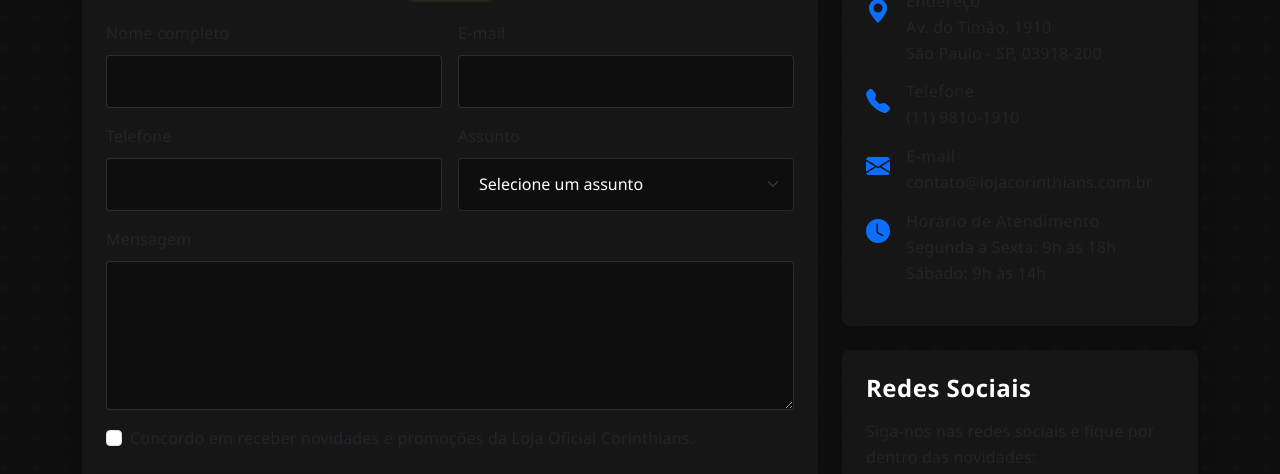
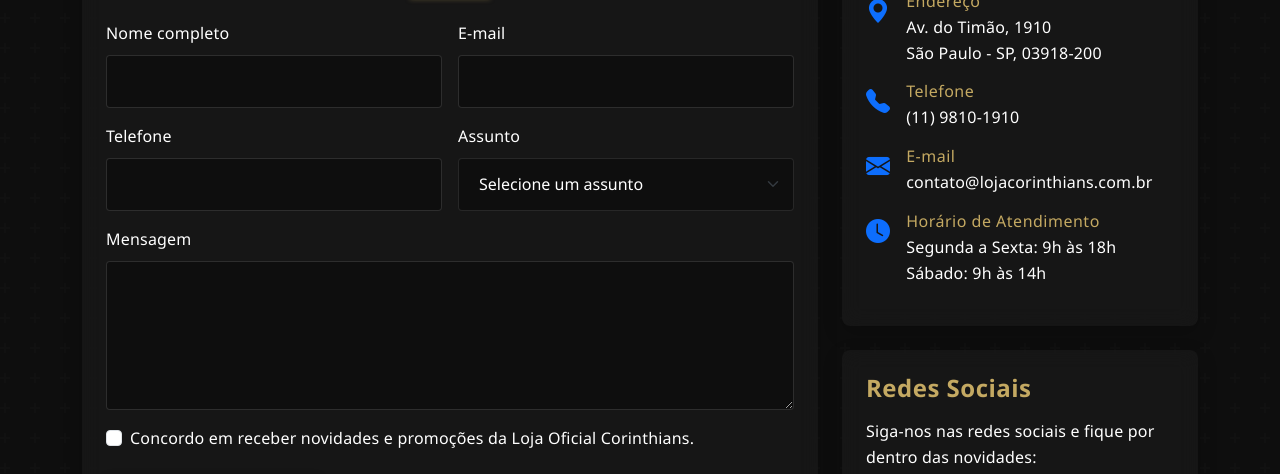
Before and after one commit to br00tm/Venda-Camisas, a plain HTML site: page contato.html in a window 1280 px wide. Shown: the part 467-941 px from the top of the page. Drawn offline with nearby package versions, Linux system fonts and the light colour scheme.

Commit message:
Melhoria na legibilidade do formulário de contato e seções de informação

```diff
--- a/css/styles.css
+++ b/css/styles.css
@@ -396,7 +396,7 @@ footer {
 
 /* Ícones sociais no rodapé */
 .social-icons a {
-    font-size: 1.3rem;
+    color: #FFFFFF !important;
     transition: all var(--transition-speed);
     margin-right: 15px;
     display: inline-block;
@@ -452,6 +452,37 @@ footer {
     color: var(--danger-color);
 }
 
+/* Melhorando a legibilidade do formulário */
+.form-label {
+    color: #FFFFFF;
+    font-weight: 500;
+    margin-bottom: 0.5rem;
+}
+
+.form-check-label {
+    color: #FFFFFF;
+}
+
+/* Melhorando a legibilidade das informações de contato */
+.glass-card .card-body {
+    color: #FFFFFF;
+}
+
+.glass-card .card-title {
+    color: var(--accent-color);
+    font-weight: 600;
+}
+
+.glass-card p, .glass-card .mb-0 {
+    color: #FFFFFF;
+    font-weight: 400;
+}
+
+.glass-card h5.h6 {
+    color: var(--accent-color);
+    font-weight: 500;
+}
+
 /* Decoração na página equipe */
 .rounded-circle {
     box-shadow: 0 10px 20px rgba(0, 0, 0, 0.2);
@@ -491,7 +522,7 @@ footer {
 
 .accordion-button {
     background-color: var(--primary-light);
-    color: var(--text-color);
+    color: #FFFFFF;
     font-weight: 500;
     padding: 1.25rem 1.5rem;
 }
@@ -512,7 +543,8 @@ footer {
 
 .accordion-body {
     padding: 1.5rem;
-    color: var(--text-dark);
+    color: #FFFFFF;
+    line-height: 1.7;
 }
 
 /* Botão voltar ao topo */
```
